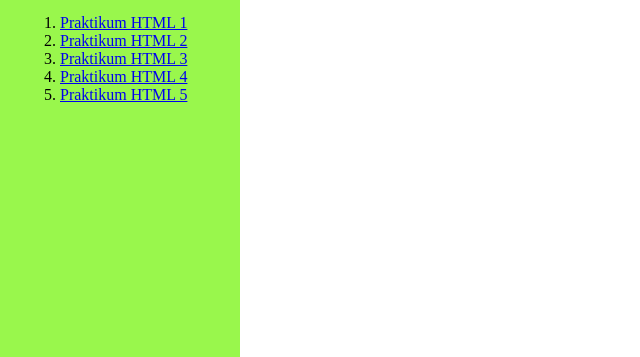
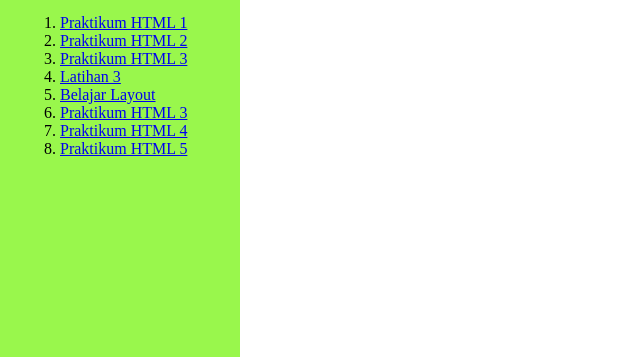
Before and after one commit to dastian95/DUUP, a plain HTML site: page sidebar.html in a window 1280 px wide. Shown: the part 443-800 px from the top of the page, without its empty margins (0-640 px from the left). Drawn offline with Linux system fonts and the light colour scheme.

Commit message:
perbaikan

```diff
--- a/sidebar.html
+++ b/sidebar.html
@@ -27,6 +27,9 @@
             <li><a href="belajar_html1/" target="showframe">Praktikum HTML 1</a></li>
             <li><a href="belajar_html2/" target="showframe">Praktikum HTML 2</a></li>
             <li><a href="belajar_html3/" target="showframe">Praktikum HTML 3</a></li>
+                <li><a href="belajar_html3/belajar/" target="showframe">Latihan 3</a></li>
+                <li><a href="belajar_html3/layout/layout.html" target="showframe">Belajar Layout</a></li>
+                <li><a href="belajar_html3/prak3/" target="showframe">Praktikum HTML 3</a></li>
             <li><a href="belajar_html4/" target="showframe">Praktikum HTML 4</a></li>
             <li><a href="belajar_html5/" target="showframe">Praktikum HTML 5</a></li>
         </ol>
```
Also changed, not shown: belajar_html3/prak3/index.html (+1 -1 lines).
